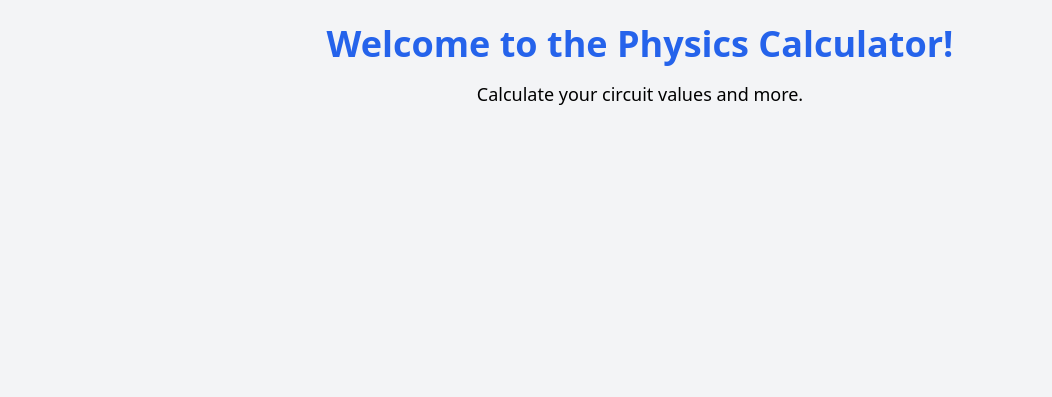
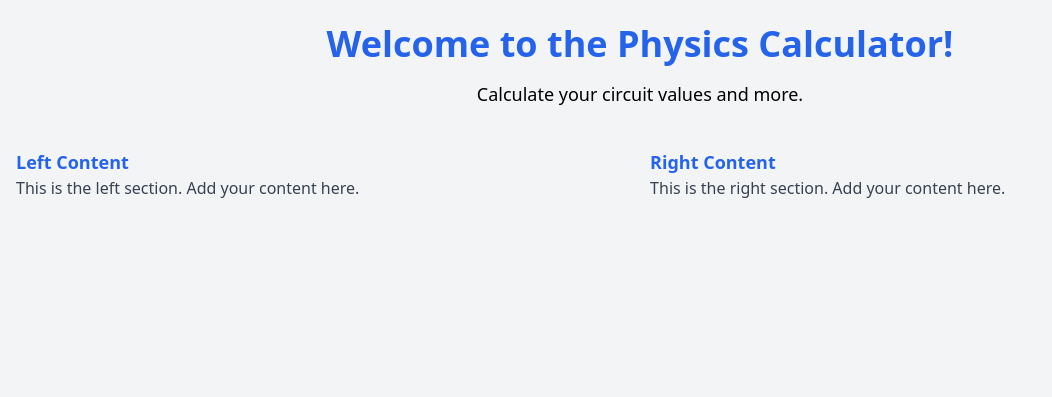
Before and after one commit to NitroNaut09/webpr, a Django app: page / in a window 1280 px wide. Shown: the part 56-453 px from the top of the page, without its empty margins (0-1052 px from the left). Run offline with Django 5.2, Linux system fonts and the light colour scheme.

Commit message:
Add left and right content sections to index.html with a divider bar

```diff
--- a/core/templates/core/index.html
+++ b/core/templates/core/index.html
@@ -32,6 +32,23 @@
       </p>
     </div>
 
+    <div class="flex h-screen">
+    <!-- Left Content -->
+    <div class="flex-grow bg-gray-100 p-4">
+        <h2 class="text-blue-600 text-lg font-semibold">Left Content</h2>
+        <p class="text-gray-700">This is the left section. Add your content here.</p>
+    </div>
+
+    <!-- Divider Bar -->
+    <div class="w-[8%] bg-blue-600 bg-opacity-30"></div>
+
+    <!-- Right Content -->
+    <div class="flex-grow bg-gray-100 p-4">
+        <h2 class="text-blue-600 text-lg font-semibold">Right Content</h2>
+        <p class="text-gray-700">This is the right section. Add your content here.</p>
+    </div>
+</div>
+
     <!-- Footer -->
     <footer class="hover-footer bg-blue-600 text-white text-center p-1">
       &copy; 2025 Physics Calculator by WebPr
```
